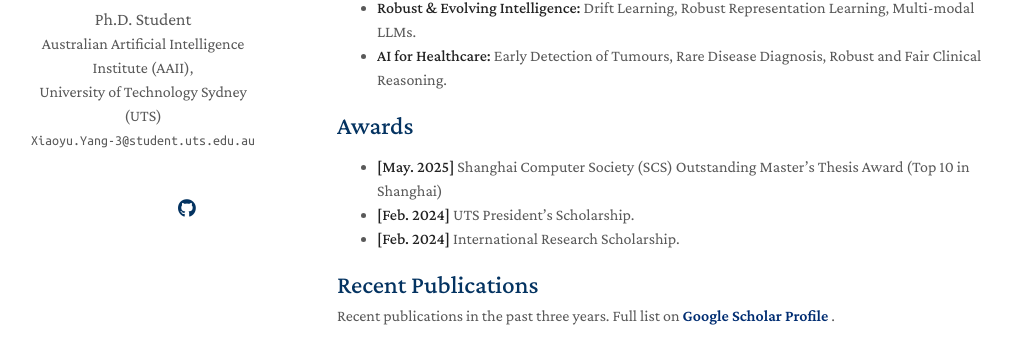
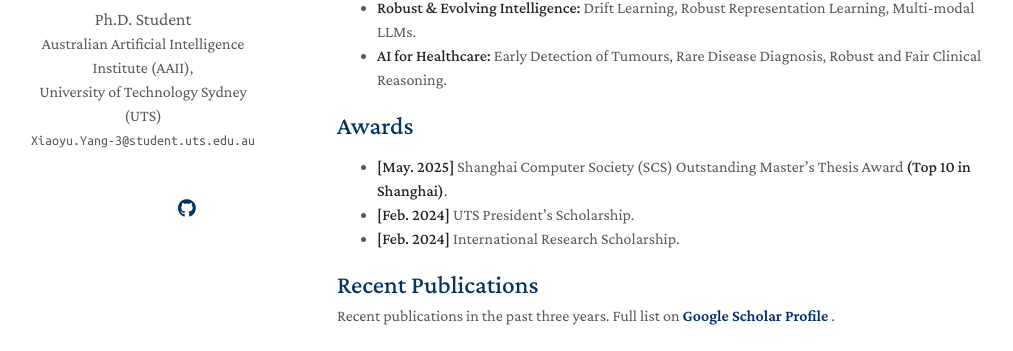
Before and after one commit to XiaoyuYoung/XiaoyuYoung.github.io, a Jekyll site: the page built from index.md, in a window 1280 px wide and 900 px high. Shown: the part 295-646 px from the top of the window, without its empty margins (133-1146 px from the left). Built offline with Jekyll 4.4.1, drawn with Linux system fonts in a browser that asks for light colours; a style sheet for code colours, icons or effects is not loaded; our own code applies the rules of GitHub Pages for plain Markdown files.

```diff
--- a/index.md
+++ b/index.md
@@ -15,7 +15,7 @@ Hi there, I am Xiaoyu Yang, a Ph.D. student at the Australian Artificial Intelli
 
 ## Awards
 
-- **[May. 2025]** Shanghai Computer Society (SCS) Outstanding Master's Thesis Award (Top 10 in Shanghai)
+- **[May. 2025]** Shanghai Computer Society (SCS) Outstanding Master's Thesis Award **(Top 10 in Shanghai)**.
 - **[Feb. 2024]** UTS President's Scholarship.
 - **[Feb. 2024]** International Research Scholarship.
 
```
